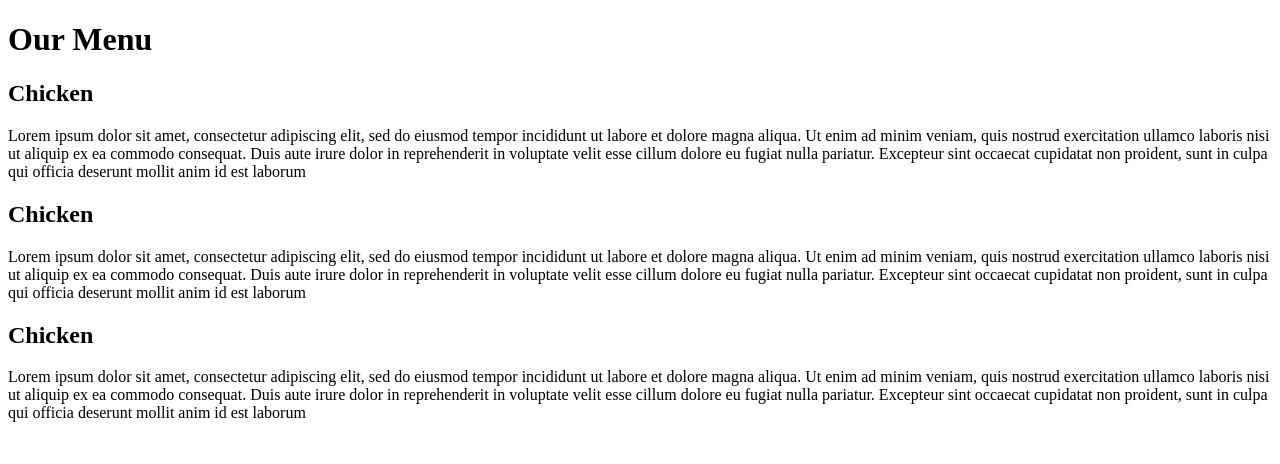
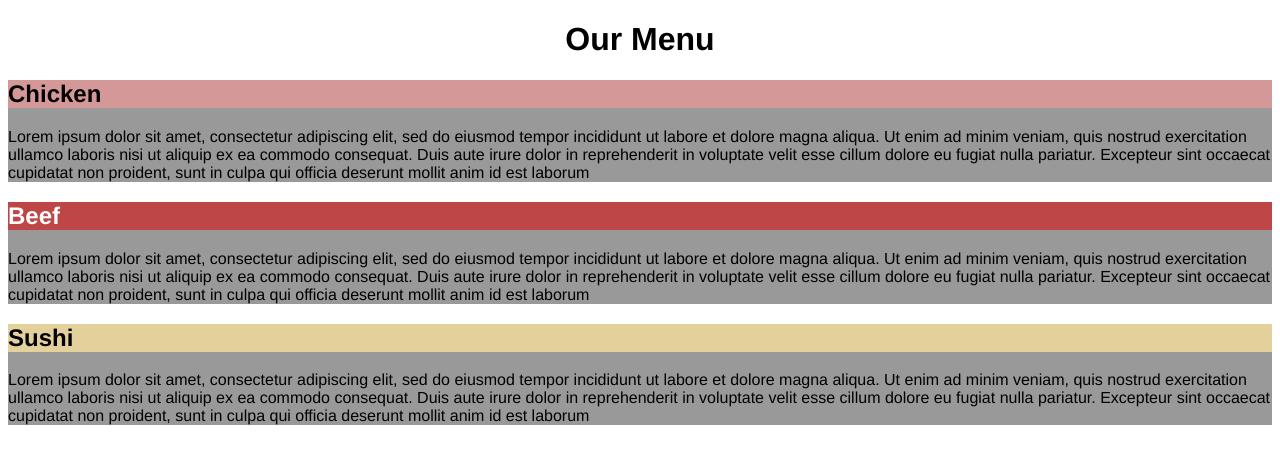
Before and after one commit to Mafooch/module2-solution, a plain HTML site: page index.html in a window 1280 px wide. Drawn offline with Linux system fonts and the light colour scheme.

Commit message:
Add some styels

```diff
--- a/css/styles.css
+++ b/css/styles.css
@@ -1,5 +1,26 @@
 * {
   box-sizing: border-box;
+  font-family: helvetica;
 }
 
+h1 {
+  text-align: center;
+}
+
+section {
+  background-color: #999999;
+}
+
+#chicken {
+  background-color: #D49899;
+}
+
+#beef {
+  background-color: #BF4646;
+  color: white;
+}
+
+#sushi {
+  background-color: #E4D09B;
+}
 /* Simple Responsive Framework */
--- a/index.html
+++ b/index.html
@@ -4,24 +4,25 @@
   <head>
     <meta charset="utf-8">
     <meta name="viewport" content="width=device-width, initial-scale=1">
+    <link rel="stylesheet" href="css/styles.css">
     <title></title>
   </head>
   <body>
     <h1>Our Menu</h1>
     <section>
-      <h2>Chicken</h2>
+      <h2 id="chicken">Chicken</h2>
       <p>
         Lorem ipsum dolor sit amet, consectetur adipiscing elit, sed do eiusmod tempor incididunt ut labore et dolore magna aliqua. Ut enim ad minim veniam, quis nostrud exercitation ullamco laboris nisi ut aliquip ex ea commodo consequat. Duis aute irure dolor in reprehenderit in voluptate velit esse cillum dolore eu fugiat nulla pariatur. Excepteur sint occaecat cupidatat non proident, sunt in culpa qui officia deserunt mollit anim id est laborum
       </p>
     </section>
     <section>
-      <h2>Chicken</h2>
+      <h2 id="beef">Beef</h2>
       <p>
         Lorem ipsum dolor sit amet, consectetur adipiscing elit, sed do eiusmod tempor incididunt ut labore et dolore magna aliqua. Ut enim ad minim veniam, quis nostrud exercitation ullamco laboris nisi ut aliquip ex ea commodo consequat. Duis aute irure dolor in reprehenderit in voluptate velit esse cillum dolore eu fugiat nulla pariatur. Excepteur sint occaecat cupidatat non proident, sunt in culpa qui officia deserunt mollit anim id est laborum
       </p>
     </section>
     <section>
-      <h2>Chicken</h2>
+      <h2 id="sushi">Sushi</h2>
       <p>
         Lorem ipsum dolor sit amet, consectetur adipiscing elit, sed do eiusmod tempor incididunt ut labore et dolore magna aliqua. Ut enim ad minim veniam, quis nostrud exercitation ullamco laboris nisi ut aliquip ex ea commodo consequat. Duis aute irure dolor in reprehenderit in voluptate velit esse cillum dolore eu fugiat nulla pariatur. Excepteur sint occaecat cupidatat non proident, sunt in culpa qui officia deserunt mollit anim id est laborum
       </p>
```
